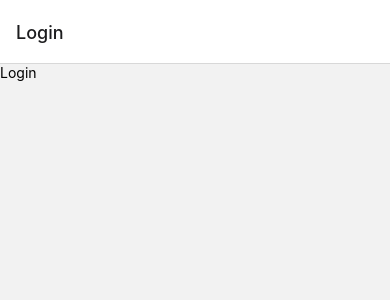
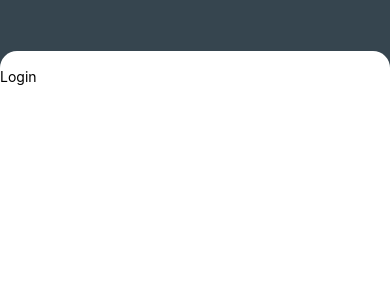
Before and after one commit to MuhammadNaseem1/LondonsWay, a React Native app: screen /Login in a window 390 px wide. Shown: the top 300 px of the page. Built offline with nearby package versions, Linux system fonts and the light colour scheme.

Commit message:
App layout Added

```diff
--- a/package.json
+++ b/package.json
@@ -10,12 +10,14 @@
     "test": "jest"
   },
   "dependencies": {
+    "@react-native-community/hooks": "^3.0.0",
     "@react-navigation/native": "^6.1.8",
     "@react-navigation/native-stack": "^6.9.14",
     "react": "18.2.0",
     "react-native": "0.72.5",
     "react-native-safe-area-context": "^4.7.2",
-    "react-native-screens": "^3.25.0"
+    "react-native-screens": "^3.25.0",
+    "react-native-vector-icons": "^10.0.0"
   },
   "devDependencies": {
     "@babel/core": "^7.20.0",
--- a/src/Navigations/homeNavigations.js
+++ b/src/Navigations/homeNavigations.js
@@ -5,7 +5,7 @@ const HomeNavigations = () => {
     const Stack = createNativeStackNavigator();
 
   return (
-    <Stack.Screen name="Home" component={Home} />
+    <Stack.Screen name="Home" component={Home} options={{ headerShown: false  }}  />
 
   )
 }
--- a/src/Navigations/loginNavigation.js
+++ b/src/Navigations/loginNavigation.js
@@ -6,9 +6,16 @@ import HomeNavigations from './homeNavigations';
 const LoginNavigations=()=>
 {
     const Stack = createNativeStackNavigator();
-    return(    <Stack.Navigator>
-    <Stack.Screen name="Login" component={Login} />
-    <Stack.Screen name="Home" component={HomeNavigations} />
+    return(
+        <Stack.Navigator
+        initialRouteName={Login}
+        screenOptions={{
+          headerMode: 'screen',
+          headerStyle: {},
+        }}
+    >
+    <Stack.Screen name="Login" component={Login} options={{ headerShown: false  }}  />
+    <Stack.Screen name="Home" component={HomeNavigations}  />
     {/* <Stack.Screen name="Home" component={ScreenComponent2} /> */}
   </Stack.Navigator>)
 
--- /dev/null
+++ b/src/ReusableComponents/appLayout.js
@@ -0,0 +1,143 @@
+import React from "react"
+import { View , Text , StyleSheet , TouchableHighlight , Image, ScrollView,useWindowDimensions } from "react-native"
+import { useDimensions } from "@react-native-community/hooks";
+import {Icon} from 'react-native-vector-icons'
+import { useNavigation , useRoute } from '@react-navigation/native';
+import { COLOR_CODES, LOGO} from "../../src/utilities/globalVariables";
+
+const AppLayout = ({ children , headerless,headerTitle }) => {
+console.log("children ",children,"headerless ",headerless,headerTitle)
+const {height, width} = useWindowDimensions();
+    const navigation = useNavigation();
+    const route = useRoute();
+
+    // const { navigationTitle } = useSelector(state => state.navigationTitle);
+    // const { language } = useSelector(state => state.user);
+
+
+    return (
+        <View style={{ flex:1 }}>
+            <View style={{ backgroundColor:COLOR_CODES.charCoal}}>
+                <View style={styles.header({height})} >
+                    {/* <TouchableHighlight
+                        onPress={() => navigation.goBack()}
+                        style={styles.backIcon({height,width  })}
+                        underlayColor={COLOR_CODES.BUTTON_OVERLAY}
+                    >
+                        <Icon
+                            name={"arrowleft"}
+                            size={25}
+                            color={COLOR_CODES.white}
+                        />
+                    </TouchableHighlight> */}
+                    {/* <View style={{marginStart:20}}>
+                        <Text
+                            // text={upperFirst(toLower(route.name))}
+                            text={headerTitle?headerTitle:''}
+                            style={{ color :  COLOR_CODES.FONT_COLOR }}
+                            size={16}
+                        />
+                    </View>
+                     */}
+                </View>
+                <View style={{
+                    backgroundColor:COLOR_CODES.white,
+                    alignItems:"center",
+                    height:height/100*2,
+                    borderTopStartRadius:20,
+                    borderTopEndRadius:20
+                }} />
+            </View>
+            <View style={{flex:1 , backgroundColor:COLOR_CODES.white}}>
+                <ScrollView >
+                    <View style={{backgroundColor:COLOR_CODES.white}}>
+                        {   headerless ?
+                                <View style={{
+                                        backgroundColor:COLOR_CODES.white,
+                                        paddingHorizontal:width/100*5,
+                                        flexDirection:'row',
+                                    }}>
+                                    <View style={{
+                                        flex:1 ,
+                                        alignItems:'center',
+                                        }}>
+                                        <Image
+                                            style={{
+                                                width:width/100*SIZES.LOGO_WIDTH,
+                                                height:width/100*SIZES.LOGO_HEIGHT,
+                                            }}
+                                            resizeMode="center"
+                                            source={LOGO} />
+                                    </View>
+
+                                </View>
+                            :null
+                                // <View style={{
+                                //     // height:width/100*35 ,
+                                //     marginHorizontal:width/100*5,
+                                //     flexDirection:  language ==  LANGUAGE.ENGLISH ? 'row' : 'row-reverse',
+
+                                //     }}>
+                                //     <View style={{ flex:5 }}>
+                                //         <View style={{marginTop:height/100*1}}>
+                                //             <TextComponent
+                                //                 text={INTRO_TEXT[language]}
+                                //                 size={SIZES.CONTENT_TEXT_SIZE}
+                                //                 style={{ color:COLOR_CODES.TEXT_COLOR_DARK }}
+                                //             />
+                                //         </View>
+                                //         <View style={{marginTop:height/100*2}}>
+                                //             <TextComponent
+                                //                 text={SMS_VERIFICATION_TEXT[language]}
+                                //                 size={SIZES.CONTENT_TEXT_SIZE}
+                                //                 style={{ color:COLOR_CODES.TEXT_COLOR_DARK }}
+                                //             />
+                                //         </View>
+                                //     </View>
+                                //     <View style={{
+                                //             alignItems:'flex-end',
+                                //             // flex:1
+                                //         }}>
+                                //         <Image
+                                //             style={{
+                                //                 width:width/100*SIZES.LOGO_WIDTH,
+                                //                 height:width/100*SIZES.LOGO_HEIGHT,
+                                //             }}
+                                //             resizeMode="center"
+                                //             source={LOGO_IMAGE} />
+                                //     </View>
+
+                                // </View>
+                        }
+                        {children}
+                    </View>
+                </ScrollView>
+            </View>
+    </View>
+    );
+
+}
+
+
+const styles = StyleSheet.create({
+    header: props => ({
+        flexDirection: "row",
+        alignItems:"center",
+        height:props.height/100*6,
+    }),
+    backIcon: props => ({
+
+        marginLeft:props.width/100*3,
+        marginRight:  null ,
+        borderRadius: Math.round( props.width + props.height)/50,
+        width:props.width/100*8,
+        height:props.width/100*8,
+        justifyContent: 'center',
+        alignItems: 'center',
+
+    }),
+
+})
+
+
+export default AppLayout;
--- a/src/screens/login.js
+++ b/src/screens/login.js
@@ -1,9 +1,13 @@
 import {View, Text} from 'react-native';
+import AppLayout from '../ReusableComponents/appLayout';
 const Login = () => {
   return (
+   <AppLayout headerTitle="Login">
     <View>
       <Text>Login</Text>
     </View>
+
+   </AppLayout>
   );
 };
 
--- /dev/null
+++ b/src/utilities/globalVariables.js
@@ -0,0 +1,11 @@
+const LOGO=require('../Assets/logo/londonsways-high-resolution-logo-black-on-transparent-background.png')
+const COLOR_CODES=
+{
+    charCoal:'#36454F',
+    white:'#FFFFFF',
+    BUTTON_OVERLAY:'#EE4B2B',
+    FONT_COLOR:'#000000'
+}
+
+export {LOGO,COLOR_CODES}
+// module.exports={LOGO,COLOR_CODES}
```
Also changed, not shown: src/Assets/logo/londonsways-high-resolution-logo-black-on-transparent-background.png (added), 4 other files (tests, documents, lock files or other folders).
